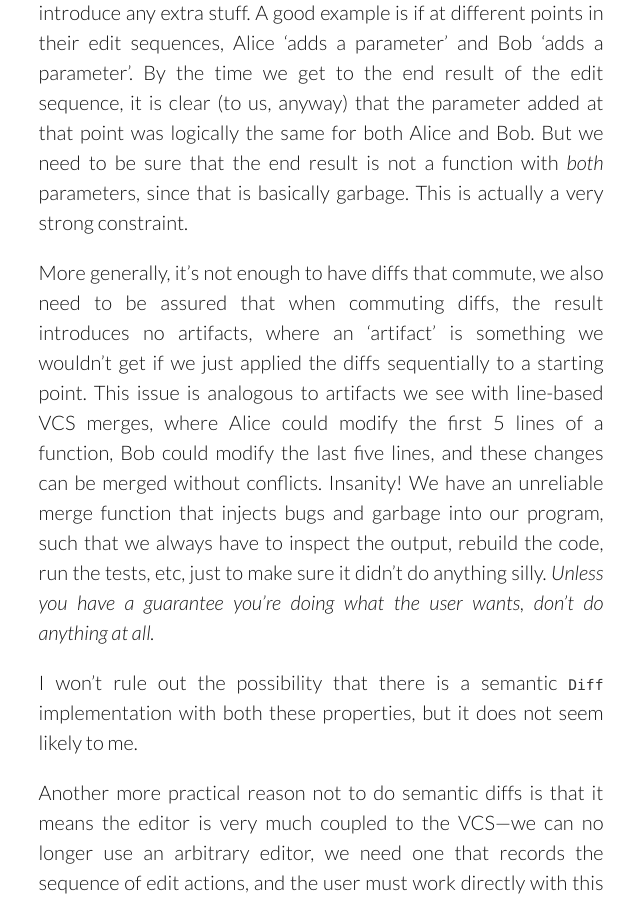
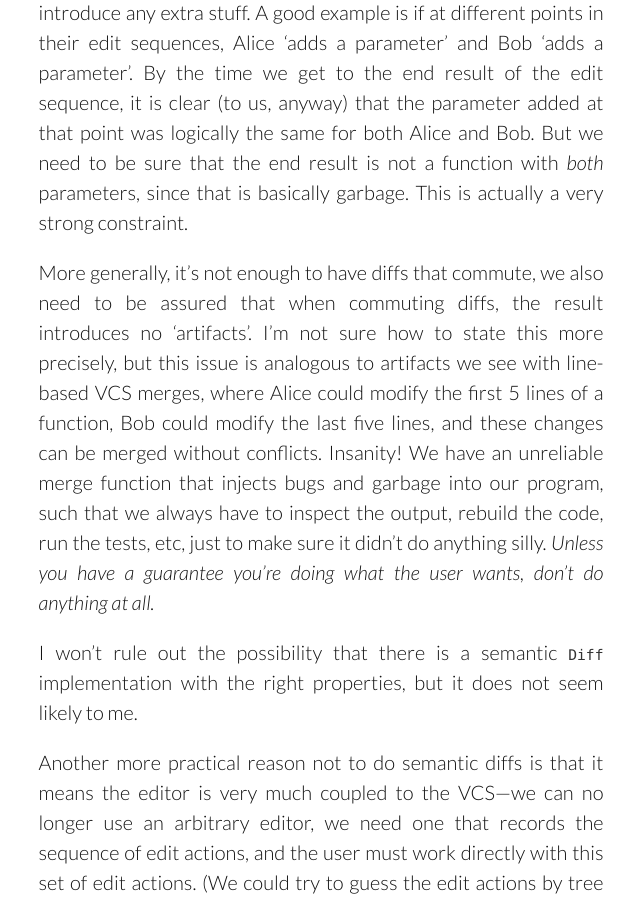
Before and after one commit to unisonweb/oldblog, a Jekyll site: the page built from _posts/2015-06-12-editing.markdown, in a window 1280 px wide and 900 px high, scrolled down 18282 px. Shown: the whole window, without its empty margins (319-959 px from the left). Built offline with Jekyll 4.4.1, drawn with Linux system fonts in a browser that asks for light colours; comment, search, counter and statistics services are not loaded.

Commit message:
Update 2015-06-12-editing.markdown

```diff
--- a/_posts/2015-06-12-editing.markdown
+++ b/_posts/2015-06-12-editing.markdown
@@ -248,9 +248,9 @@ Now I'll go a little further. Not only do I think it's unnecessary and overly co
 
 But, we actually need more than no conflicts, we also need the result of the merge to be _h2_. That is, though the paths were different, we need to be assured that merging the paths doesn't introduce any extra stuff. A good example is if at different points in their edit sequences, Alice 'adds a parameter' and Bob 'adds a parameter'. By the time we get to the end result of the edit sequence, it is clear (to us, anyway) that the parameter added at that point was logically the same for both Alice and Bob. But we need to be sure that the end result is not a function with _both_ parameters, since that is basically garbage. This is actually a very strong constraint.
 
-More generally, it's not enough to have diffs that commute, we also need to be assured that when commuting diffs, the result introduces no artifacts, where an 'artifact' is something we wouldn't get if we just applied the diffs sequentially to a starting point. This issue is analogous to artifacts we see with line-based VCS merges, where Alice could modify the first 5 lines of a function, Bob could modify the last five lines, and these changes can be merged without conflicts. Insanity! We have an unreliable merge function that injects bugs and garbage into our program, such that we always have to inspect the output, rebuild the code, run the tests, etc, just to make sure it didn't do anything silly. _Unless you have a guarantee you're doing what the user wants, don't do anything at all._
+More generally, it's not enough to have diffs that commute, we also need to be assured that when commuting diffs, the result introduces no 'artifacts'. I'm not sure how to state this more precisely, but this issue is analogous to artifacts we see with line-based VCS merges, where Alice could modify the first 5 lines of a function, Bob could modify the last five lines, and these changes can be merged without conflicts. Insanity! We have an unreliable merge function that injects bugs and garbage into our program, such that we always have to inspect the output, rebuild the code, run the tests, etc, just to make sure it didn't do anything silly. _Unless you have a guarantee you're doing what the user wants, don't do anything at all._
 
-I won't rule out the possibility that there is a semantic `Diff` implementation with both these properties, but it does not seem likely to me.
+I won't rule out the possibility that there is a semantic `Diff` implementation with the right properties, but it does not seem likely to me.
 
 Another more practical reason not to do semantic diffs is that it means the editor is very much coupled to the VCS---we can no longer use an arbitrary editor, we need one that records the sequence of edit actions, and the user must work directly with this set of edit actions. (We could try to guess the edit actions by tree diffing, say, but then we're right back where we started!) In the interest of modularity and flexibility, it's nicer to have the editor act like a black box. Its only job is to produce terms. The UI it chooses to expose and the editing actions it chooses to expose are its business.
 
```
